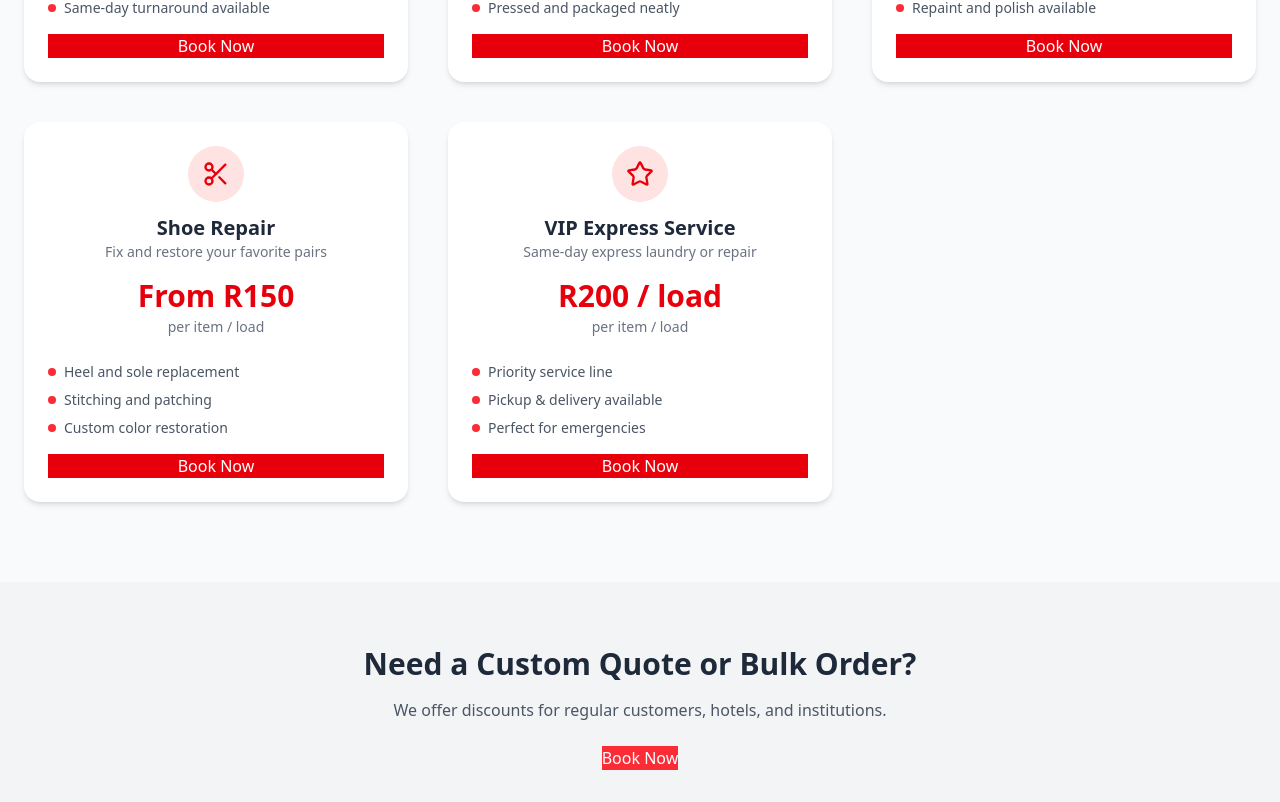
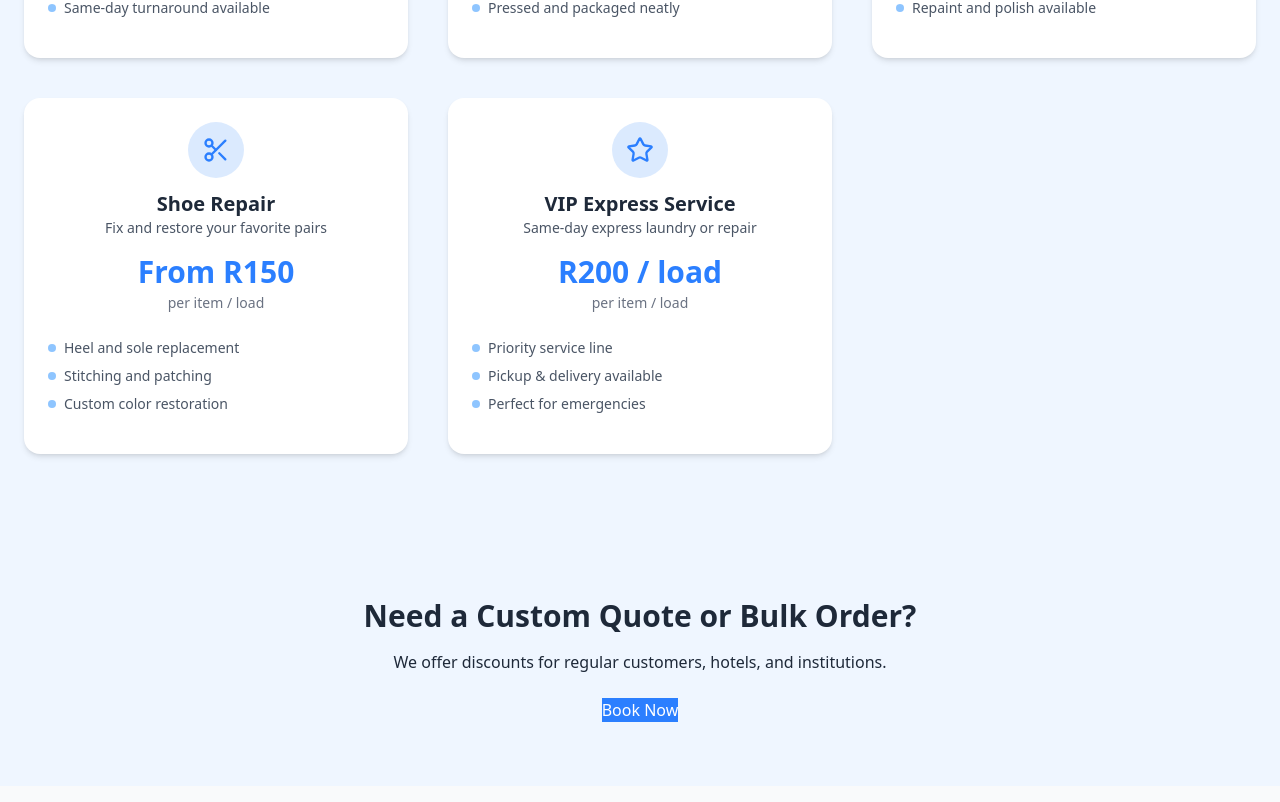
Before and after one commit to Matuku45/metrosites-laundry-shoe-prototype, a React (Vite) app in the folder metrosites-laundry-shoe-prototype/: page /pricing in a window 1280 px wide. Shown: the part 758-1560 px from the top of the page. Built offline with nearby package versions, Linux system fonts and the light colour scheme.

Commit message:
changed the colors of the Pricing card and pricing pagecomponent

```diff
--- a/metrosites-laundry-shoe-prototype/src/components/PricingCard.jsx
+++ b/metrosites-laundry-shoe-prototype/src/components/PricingCard.jsx
@@ -9,16 +9,16 @@ export default function PricingCard({ title, icon: Icon, price, description, fea
     >
       {/* Icon and Title */}
       <div className="text-center mb-4">
-        <div className="mx-auto bg-red-100 text-red-600 w-14 h-14 flex items-center justify-center rounded-full mb-3">
+        <div className="mx-auto bg-blue-100 text-blue-500 w-14 h-14 flex items-center justify-center rounded-full mb-3">
           <Icon className="w-7 h-7" />
         </div>
         <h3 className="text-xl font-semibold text-gray-800">{title}</h3>
-        <p className="text-gray-500 text-sm">{description}</p>
+        <p className="text-gray-600 text-sm">{description}</p>
       </div>
 
       {/* Price */}
       <div className="text-center mb-6">
-        <h4 className="text-3xl font-bold text-red-600">{price}</h4>
+        <h4 className="text-3xl font-bold text-blue-500">{price}</h4>
         <span className="text-gray-500 text-sm">per item / load</span>
       </div>
 
@@ -26,19 +26,11 @@ export default function PricingCard({ title, icon: Icon, price, description, fea
       <ul className="text-gray-600 text-sm space-y-2 mb-4">
         {features.map((feature, i) => (
           <li key={i} className="flex items-center gap-2">
-            <span className="w-2 h-2 bg-red-500 rounded-full"></span>
+            <span className="w-2 h-2 bg-blue-300 rounded-full"></span>
             {feature}
           </li>
         ))}
       </ul>
-
-      {/* Button */}
-      <motion.button
-        whileHover={{ scale: 1.05 }}
-        className="btn bg-red-600 border-none text-white hover:bg-red-700 w-full mt-auto"
-      >
-        Book Now
-      </motion.button>
     </motion.div>
   );
 }
--- a/metrosites-laundry-shoe-prototype/src/pages/Pricing.jsx
+++ b/metrosites-laundry-shoe-prototype/src/pages/Pricing.jsx
@@ -16,13 +16,13 @@ export default function Pricing() {
   ];
 
   return (
-    <div className="bg-gray-50 text-gray-800 min-h-screen">
+    <div className="bg-blue-50 text-gray-800 min-h-screen">
       {/* Hero Section */}
-      <section className="bg-gradient-to-r from-red-500 to-pink-400 text-white text-center py-20">
-        <motion.h1 initial={{ opacity: 0, y: -30 }} animate={{ opacity: 1, y: 0 }} transition={{ duration: 0.6 }} className="text-5xl font-extrabold mb-4">
+      <section className="bg-gradient-to-r from-blue-400 to-blue-300 text-white text-center py-20">
+        <motion.h1 initial={{ opacity: 0, y: -30 }} animate={{ opacity: 1, y: 0 }} transition={{ duration: 0.6 }} className="text-5xl font-extrabold mb-4 text-midnight">
           Affordable & Transparent Pricing
         </motion.h1>
-        <motion.p initial={{ opacity: 0, y: 10 }} animate={{ opacity: 1, y: 0 }} transition={{ delay: 0.3 }} className="text-lg max-w-3xl mx-auto">
+        <motion.p initial={{ opacity: 0, y: 10 }} animate={{ opacity: 1, y: 0 }} transition={{ delay: 0.3 }} className="text-lg max-w-3xl mx-auto text-midnight/90">
           Honest pricing — no hidden fees, just quality service and clean results you can trust.
         </motion.p>
       </section>
@@ -32,7 +32,7 @@ export default function Pricing() {
         <motion.div initial={{ opacity: 0 }} whileInView={{ opacity: 1 }} transition={{ duration: 0.6 }} className="grid md:grid-cols-2 lg:grid-cols-3 gap-10">
           {pricingData.map((item, i) => (
             <PricingCard key={i} {...item}>
-              <motion.button whileHover={{ scale: 1.05 }} className="btn bg-red-500 text-white border-none mt-4 w-full hover:bg-red-600" onClick={() => navigate("/booking")}>
+              <motion.button whileHover={{ scale: 1.05 }} className="btn bg-blue-500 text-white border-none mt-4 w-full hover:bg-blue-600" onClick={() => navigate("/booking")}>
                 Book Now
               </motion.button>
             </PricingCard>
@@ -41,10 +41,10 @@ export default function Pricing() {
       </section>
 
       {/* Call to Action */}
-      <section className="bg-gray-100 text-gray-800 text-center py-16">
+      <section className="bg-midnight/10 text-midnight text-center py-16">
         <h2 className="text-3xl font-bold mb-4">Need a Custom Quote or Bulk Order?</h2>
-        <p className="text-gray-600 mb-6">We offer discounts for regular customers, hotels, and institutions.</p>
-        <motion.button whileHover={{ scale: 1.05 }} className="btn bg-red-500 text-white border-none hover:bg-red-600" onClick={() => navigate("/booking")}>
+        <p className="text-midnight/80 mb-6">We offer discounts for regular customers, hotels, and institutions.</p>
+        <motion.button whileHover={{ scale: 1.05 }} className="btn bg-blue-500 text-white border-none hover:bg-blue-600" onClick={() => navigate("/booking")}>
           Book Now
         </motion.button>
       </section>
```
